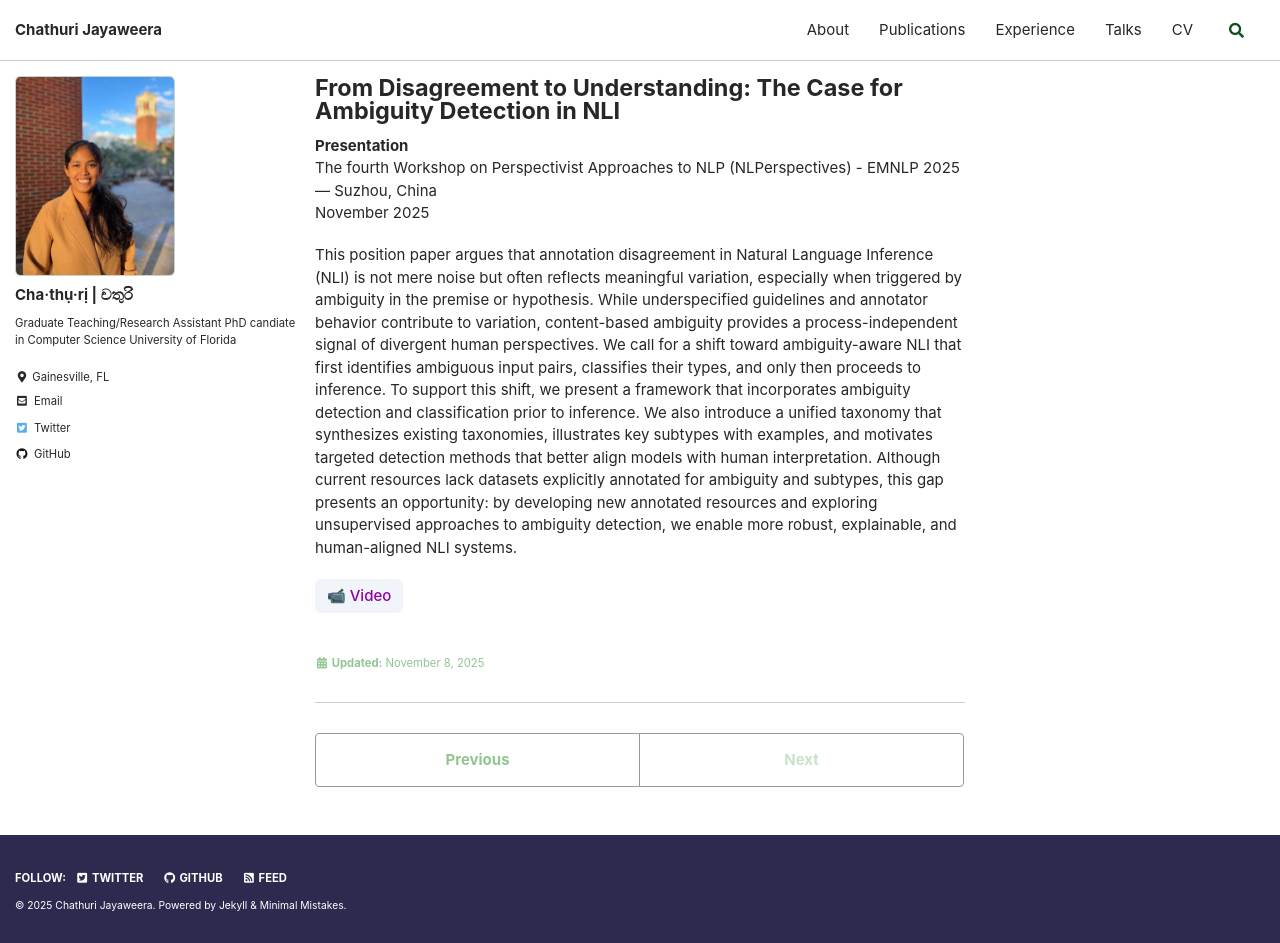
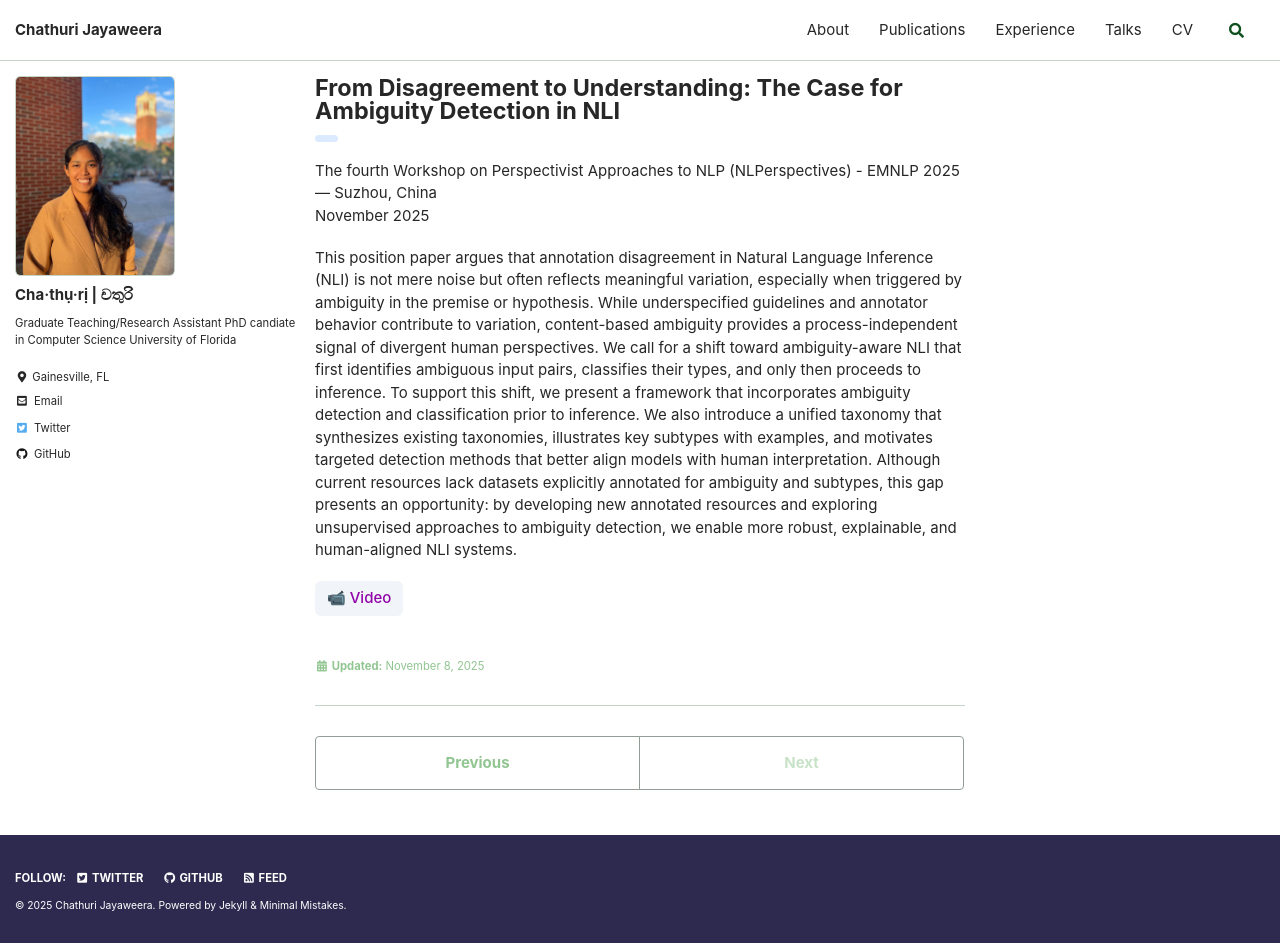
Before and after one commit to chestnutjay/chestnutjay.github.io, a Jekyll site: the page built from _talks/2025-11-08-nlperspectives-talk.md, in a window 1280 px wide and 943 px high. Built offline with Jekyll 4.4.1, drawn with Linux system fonts in a browser that asks for light colours; cached includes are drawn as plain includes.

Commit message:
Added talk type badges to talk.html

```diff
--- a/_layouts/talk.html
+++ b/_layouts/talk.html
@@ -3,6 +3,26 @@
 ---
 
 <style>
+  .talk-type-badge {
+        display: inline-block;
+        padding: 0.25rem 0.75rem;
+        border-radius: 12px;
+        font-size: 0.75rem;
+        font-weight: 600;
+        margin-bottom: 0.75rem;
+        text-transform: uppercase;
+        letter-spacing: 0.05em;
+    }
+
+  .badge-presentation {
+      background: #dbeafe;
+      color: #1e40af;
+  }
+
+  .badge-talk {
+      background: #d1fae5;
+      color: #065f46;
+  }
   .talk-links {
         display: flex;
         gap: 0.75rem;
@@ -47,9 +67,8 @@
 
 <article class="talk-page">
   <!-- <h1>{{ page.title }}</h1> -->
-
+  <span class="talk-type-badge badge-presentation">{{talk.type}}</span>
   <p class="talk-meta">
-    <strong>{{ page.type }}</strong><br>
     {{ page.event }} — {{ page.location }}<br>
     {{ page.date | date: "%B %Y" }}
   </p>
```
